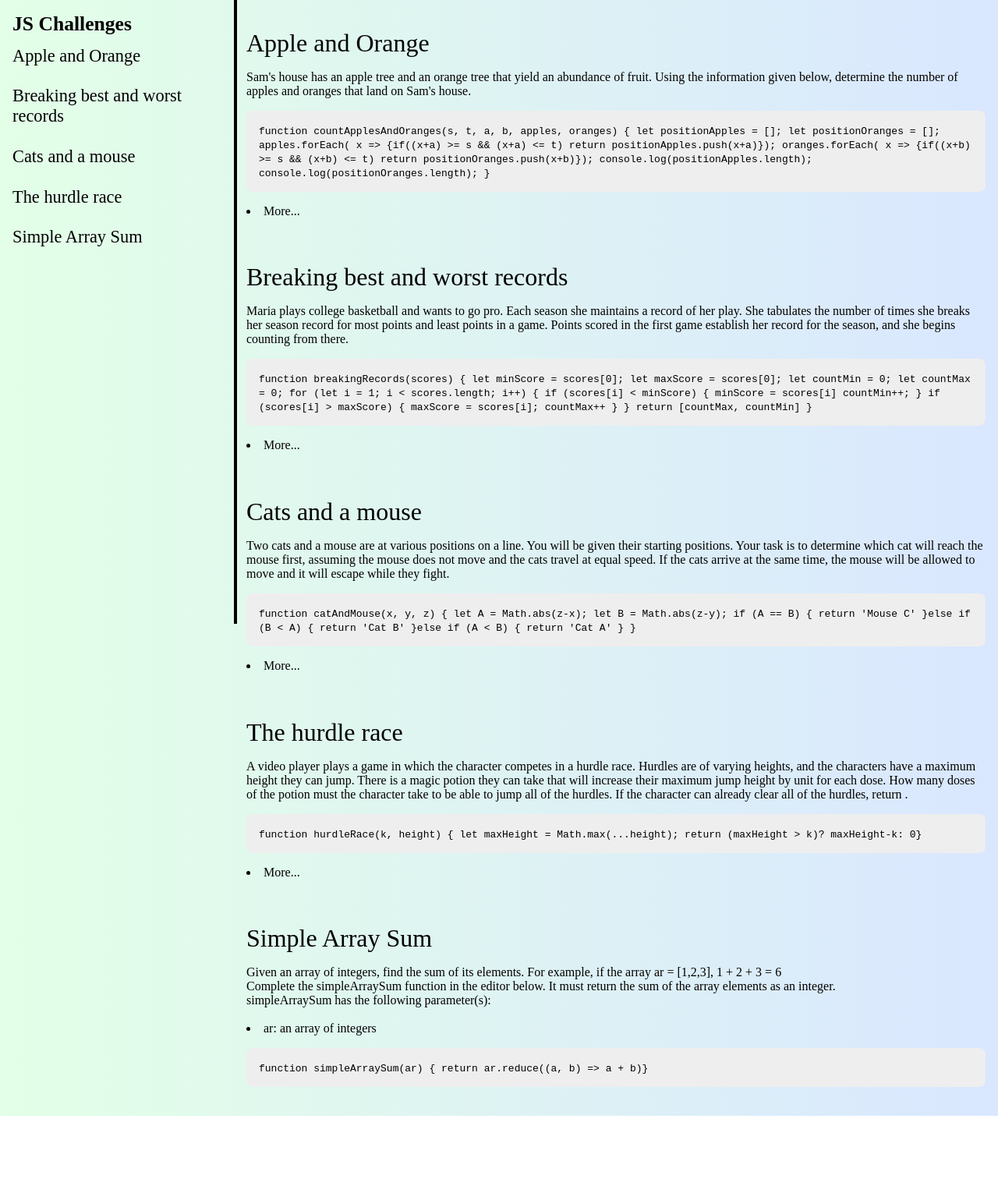
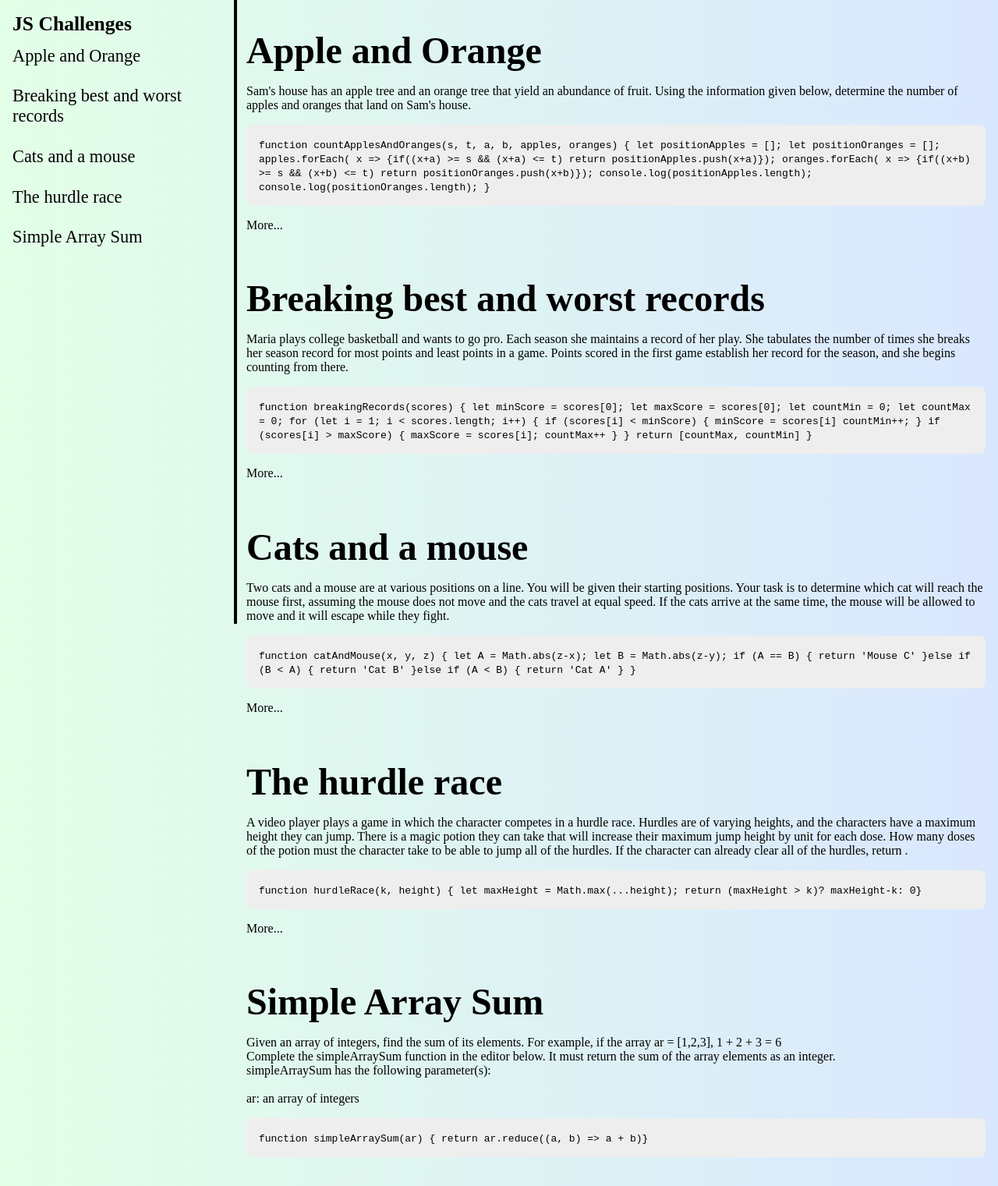
Before and after one commit to ArthurGC/project-review, a plain HTML site: page index.html in a window 1280 px wide. Shown: the whole page at 78% size. Before the commit the page ends 1431 px from the top, so only its background shows below. Drawn offline with Linux system fonts and the light colour scheme.

Commit message:
Fix special characters

```diff
--- a/index.html
+++ b/index.html
@@ -25,7 +25,7 @@
 
       <div class="container">
         <section class="main-section" id="Apple_and_Orange">
-          <header>Apple and Orange</header>
+          <header><h2>Apple and Orange</h2></header>
           <p>
             Sam's house has an apple tree and an orange tree that yield an
             abundance of fruit. Using the information given below, determine the
@@ -36,18 +36,18 @@
               <code>
                 function countApplesAndOranges(s, t, a, b, apples, oranges) {
                 let positionApples = []; let positionOranges = [];
-                apples.forEach( x => {if((x+a) >= s && (x+a) <= t) return
+                apples.forEach( x => {if((x+a) >= s && (x+a) &lt;= t) return
                 positionApples.push(x+a)}); oranges.forEach( x => {if((x+b) >= s
-                && (x+b) <= t) return positionOranges.push(x+b)});
+                && (x+b) &lt;= t) return positionOranges.push(x+b)});
                 console.log(positionApples.length);
                 console.log(positionOranges.length); }
               </code>
             </p>
           </div>
-          <li>More...</li>
+          <p class="more">More...</p>
         </section>
         <section class="main-section" id="Breaking_best_and_worst_records">
-          <header>Breaking best and worst records</header>
+          <header><h2>Breaking best and worst records</h2></header>
           <p>
             Maria plays college basketball and wants to go pro. Each season she
             maintains a record of her play. She tabulates the number of times
@@ -60,7 +60,7 @@
               <code>
                 function breakingRecords(scores) { let minScore = scores[0]; let
                 maxScore = scores[0]; let countMin = 0; let countMax = 0; for
-                (let i = 1; i < scores.length; i++) { if (scores[i] < minScore)
+                (let i = 1; i &lt; scores.length; i++) { if (scores[i] &lt; minScore)
                 { minScore = scores[i] countMin++; } if (scores[i] > maxScore) {
                 maxScore = scores[i]; countMax++ } } return [countMax, countMin]
                 }
@@ -68,10 +68,10 @@
             </p>
           </div>
 
-          <li>More...</li>
+          <p class="more">More...</p>
         </section>
         <section class="main-section" id="Cats_and_a_mouse">
-          <header>Cats and a mouse</header>
+          <header><h2>Cats and a mouse</h2></header>
           <p>
             Two cats and a mouse are at various positions on a line. You will be
             given their starting positions. Your task is to determine which cat
@@ -83,15 +83,15 @@
             <p>
               <code>
                 function catAndMouse(x, y, z) { let A = Math.abs(z-x); let B =
-                Math.abs(z-y); if (A == B) { return 'Mouse C' }else if (B < A) {
-                return 'Cat B' }else if (A < B) { return 'Cat A' } }
+                Math.abs(z-y); if (A == B) { return 'Mouse C' }else if (B &lt; A) {
+                return 'Cat B' }else if (A &lt; B) { return 'Cat A' } }
               </code>
             </p>
           </div>
-          <li>More...</li>
+          <p class="more">More...</p>
         </section>
         <section class="main-section" id="The_hurdle_race">
-          <header>The hurdle race</header>
+          <header><h2>The hurdle race</h2></header>
           <p>
             A video player plays a game in which the character competes in a
             hurdle race. Hurdles are of varying heights, and the characters have
@@ -109,10 +109,10 @@
               </code>
             </p>
           </div>
-          <li>More...</li>
+          <p class="more">More...</p>
         </section>
         <section class="main-section" id="Simple_Array_Sum">
-          <header>Simple Array Sum</header>
+          <header><h2>Simple Array Sum</h2></header>
           <p>
             Given an array of integers, find the sum of its elements. For
             example, if the array ar = [1,2,3], 1 + 2 + 3 = 6
@@ -123,7 +123,7 @@
             <br />simpleArraySum has the following parameter(s):
           </p>
           <br />
-          <li>ar: an array of integers</li>
+          <p class="more">ar: an array of integers</p>
           <div class="code">
             <code>
               function simpleArraySum(ar) { return ar.reduce((a, b) => a + b)}
```
